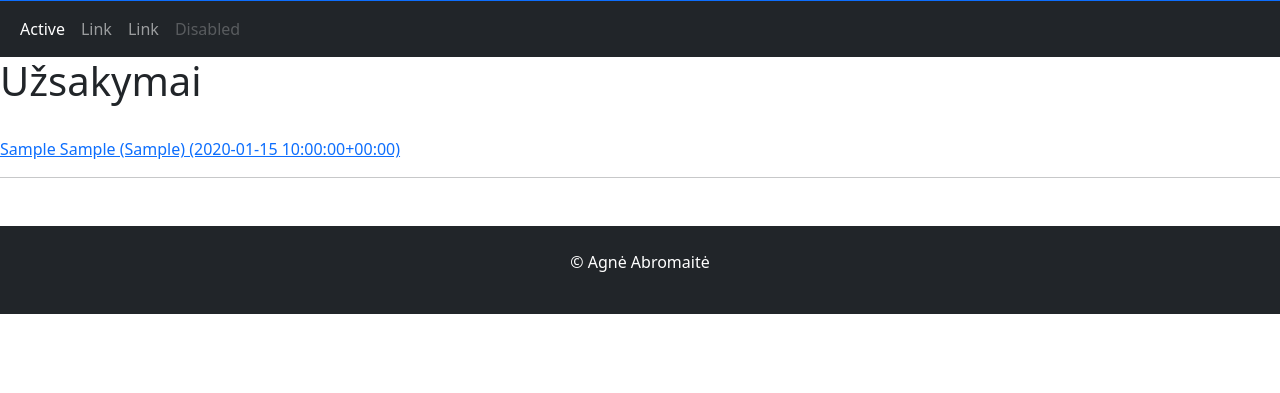
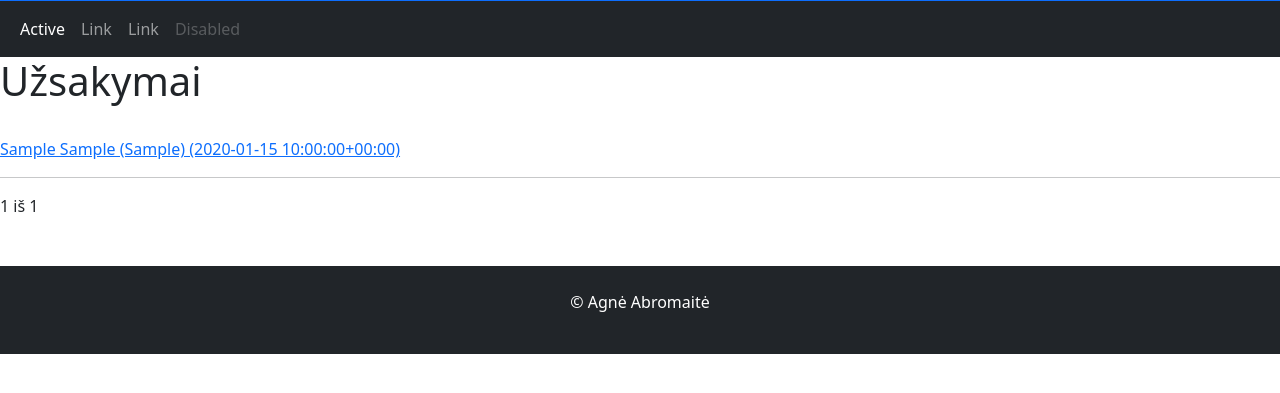
Before and after one commit to A-Abromaite/auto, a Django app: page /autoservice/orders/ in a window 1280 px wide. Shown: the part 311-704 px from the top of the page. Run offline with Django 4.2, Linux system fonts and the light colour scheme; tables that the repository leaves empty hold one stand-in row (values such as "Sample post").

Commit message:
Įrašai užsakymo puslapyje puslapiuojami per klasę

```diff
--- a/mysite/autoservice/templates/orders.html
+++ b/mysite/autoservice/templates/orders.html
@@ -12,6 +12,22 @@
 </a>
 <hr>
 {% endfor %}
+<div class="pagination">
+    <span class="step-links">
+        {% if page_obj.has_previous %}
+            <a href="?page=1">&laquo; pirmas</a>
+            <a href="?page={{ page_obj.previous_page_number }}">atgal</a>
+        {% endif %}
 
+        <span class="current">
+            {{ page_obj.number }} iš {{ page_obj.paginator.num_pages }}
+        </span>
 
-{%endblock%}
+        {% if page_obj.has_next %}
+            <a href="?page={{ page_obj.next_page_number }}">pirmyn</a>
+            <a href="?page={{ page_obj.paginator.num_pages }}">paskutinis &raquo;</a>
+        {% endif %}
+    </span>
+</div>
+
+{% endblock %}
--- a/mysite/autoservice/views.py
+++ b/mysite/autoservice/views.py
@@ -35,6 +35,7 @@ class OrderListView(generic.ListView):
     model = Order
     template_name = "orders.html"
     context_object_name = "orders"
+    paginate_by = 2
 
 class OrderDetailView(generic.DetailView):
     model = Order
```
